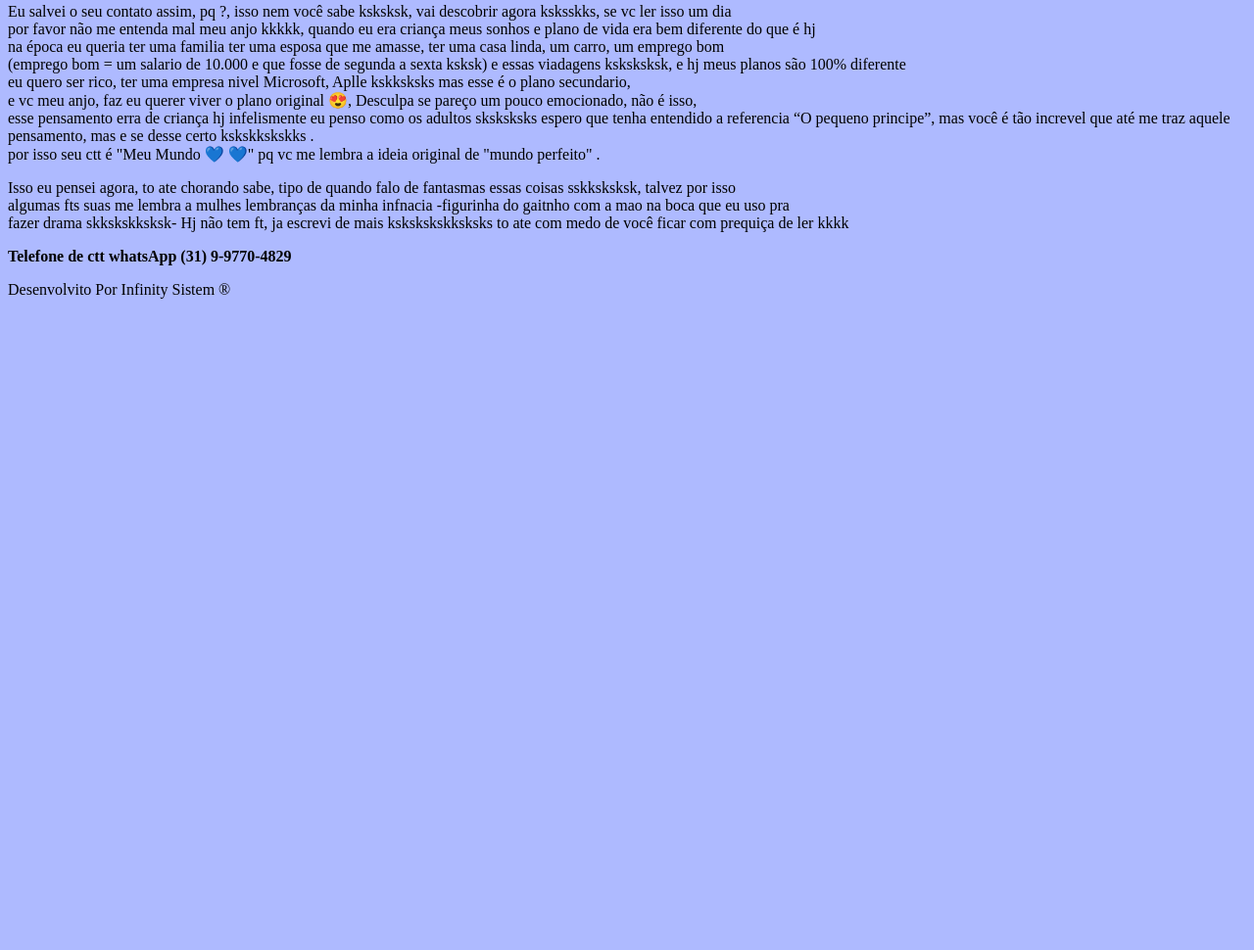
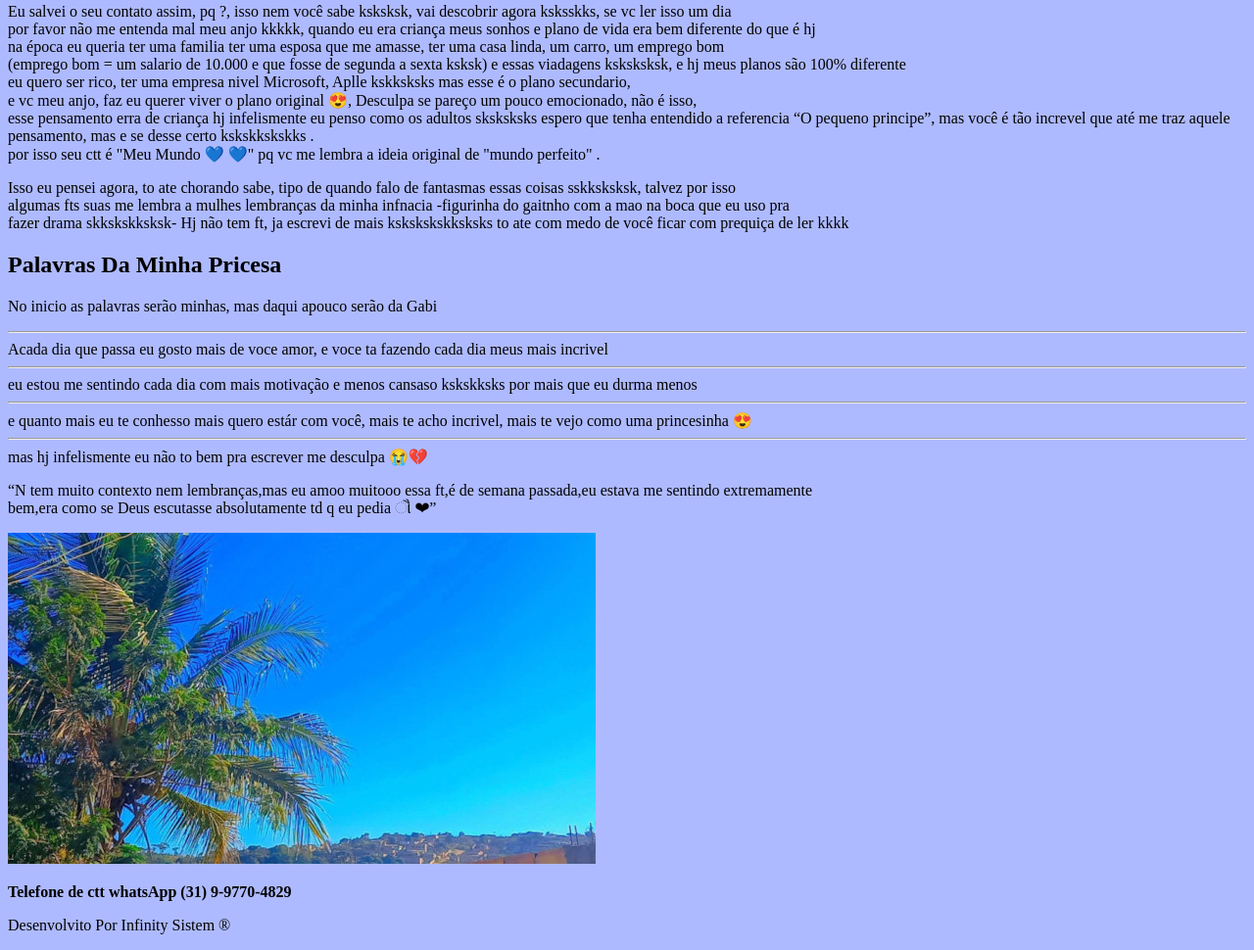
Before and after one commit to LeandroRDS/experiencias, a plain HTML site: page index.html in a window 1280 px wide. Shown: the part 1778-2748 px from the top of the page at 98% size. Before the commit the page ends 2099 px from the top, so only its background shows below. Drawn offline with Linux system fonts and the light colour scheme.

Commit message:
Add Ft Gabi do Céu
eu add uma ft que agabi tirou do ceu e uma paragrafozinho

```diff
--- a/index.html
+++ b/index.html
@@ -49,6 +49,14 @@
     <p>Isso eu pensei agora, to ate chorando sabe, tipo de quando falo de fantasmas essas coisas sskksksksk, talvez por isso <br>algumas fts suas me lembra a mulhes lembranças da minha infnacia -figurinha do gaitnho com a mao na boca que eu uso pra <br> fazer drama skkskskksksk- Hj não tem ft, ja escrevi de mais kskskskskksksks to ate com medo de você ficar com prequiça de ler kkkk
     </p>
 
+    <h2>Palavras Da Minha Pricesa</h2>
+    <p>No inicio as palavras serão minhas, mas daqui apouco serão da Gabi <hr>
+    Acada dia que passa eu gosto mais de voce amor, e voce ta fazendo cada dia meus mais incrivel <hr>
+    eu estou me sentindo cada dia com mais motivação e menos cansaso kskskksks por mais que eu durma menos <hr>
+    e quanto mais eu te conhesso mais quero estár com você, mais te acho incrivel, mais te vejo como uma princesinha &#x1F60D; <hr> mas hj infelismente eu não to bem pra escrever me desculpa &#x1F62D;&#x1F494; </p>
+    <p><Q>N tem muito contexto nem lembranças,mas eu amoo muitooo essa ft,é de semana passada,eu estava me sentindo extremamente <br>bem,era como se Deus escutasse absolutamente td q eu pedia &#2764; &#x2764;</Q></p>
+    <img src="fts_site/ft_ceu_gabi_site.jpeg" alt="ft_Gabi">
+
     <p><strong>Telefone de ctt whatsApp (31) 9-9770-4829</strong></p>
     <p>Desenvolvito Por Infinity Sistem &reg;</p>
 </body>
```
Also changed, not shown: fts_originais/ft_ceu_gabi.jpeg (added), fts_site/ft_ceu_gabi_site.jpeg (added).
